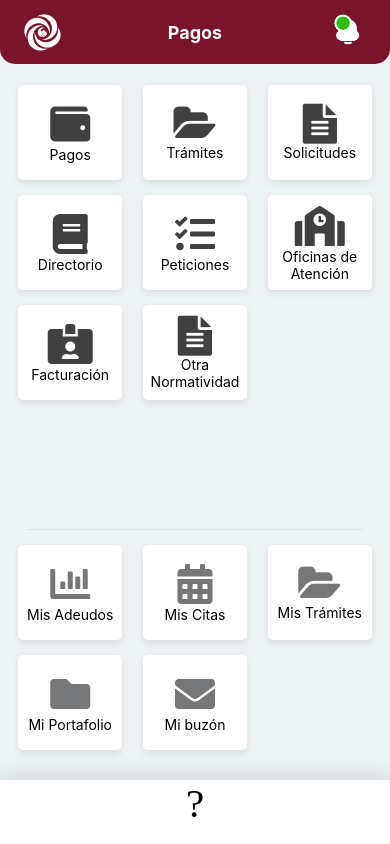
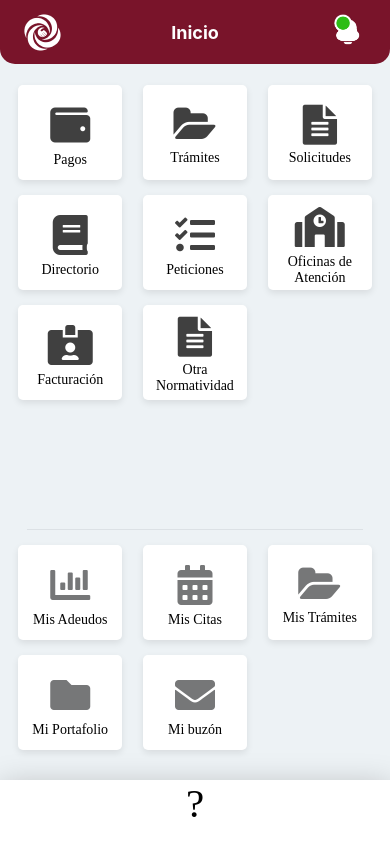
Before and after one commit to sigob-open-source/MICUENTADIGITAL-ReactNative, a React Native app: screen /menuInicio in a window 390 px wide. Built offline with nearby package versions, Linux system fonts and the light colour scheme; what @react-native-mapbox-gl/maps would draw is missing.

Commit message:
Cambio de fuente

```diff
--- a/src/components/CardPagos.js
+++ b/src/components/CardPagos.js
@@ -2,7 +2,7 @@ import React, {useState} from 'react';
 import { StyleSheet, Text, View} from 'react-native';
 import Icon from 'react-native-vector-icons/FontAwesome';
 import FontAwesome5 from 'react-native-vector-icons/FontAwesome5'
-
+import fonts from '../utils/fonts';
 
 const Card = props => {
 
@@ -19,8 +19,8 @@ const Card = props => {
 
         <View handleEvent={setIsIconType} style={{...styles.squareStyle,...props.style}}>
 
-            <Icon size={40}styles={styles.iconContainer} name={props.iconName} color={props.col} />
-            <Text style={{textAlign:'center'}}>{props.nombreItem}</Text>
+            <Icon size={40} style={styles.iconContainer} name={props.iconName} color={props.col} />
+            <Text style={styles.textstyle}>{props.nombreItem}</Text>
 
         </View>
 
@@ -28,8 +28,8 @@ const Card = props => {
     return(
         <View handleEvent={setIsIconType} style={{...styles.squareStyle,...props.style}}>
 
-            <FontAwesome5 name={props.iconName} size={40} styles={styles.iconContainer} solid color={props.col} />
-            <Text style={{textAlign:'center'}}>{props.nombreItem}</Text>
+            <FontAwesome5 name={props.iconName} size={40} style={styles.iconContainer} solid color={props.col} />
+            <Text style={styles.textstyle}>{props.nombreItem}</Text>
 
         </View>
 
@@ -61,7 +61,11 @@ const styles = StyleSheet.create({
         marginHorizontal:12
     },
     iconContainer:{
-        margin: 5,
+        margin:5,
+    },
+    textstyle:{
+        textAlign:'center',
+        fontFamily:fonts.semiBold
     }
 })
 
--- a/src/screens/MenuInicio.js
+++ b/src/screens/MenuInicio.js
@@ -1,9 +1,7 @@
-import React, { Component, useState } from 'react';
+import React, { Component} from 'react';
 import {
-  StyleSheet, View, Text, FlatList, Dimensions, TouchableWithoutFeedback,
+  StyleSheet, View, FlatList, Dimensions, TouchableWithoutFeedback,
 } from 'react-native';
-import Icon from 'react-native-vector-icons/FontAwesome';
-import FontAwesome5 from 'react-native-vector-icons/FontAwesome5';
 
 import Square from '../components/CardPagos';
 import Header from '../components/Header';
@@ -127,7 +125,7 @@ class MenuInicio extends Component {
   render() {
     return (
       <View style={styles.container}>
-        <Header style={styles.header} item="Pagos" imgnotif={require('../../assets/imagenes/notificationGet_icon.png')} img={require('../../assets/imagenes/header_logo.png')} />
+        <Header style={styles.header} item="Inicio" imgnotif={require('../../assets/imagenes/notificationGet_icon.png')} img={require('../../assets/imagenes/header_logo.png')} />
         <View style={{ flex: 1, marginHorizontal: '2%' }}>
           <FlatList
             data={this.formatData(dataList, numColumns)}
```
